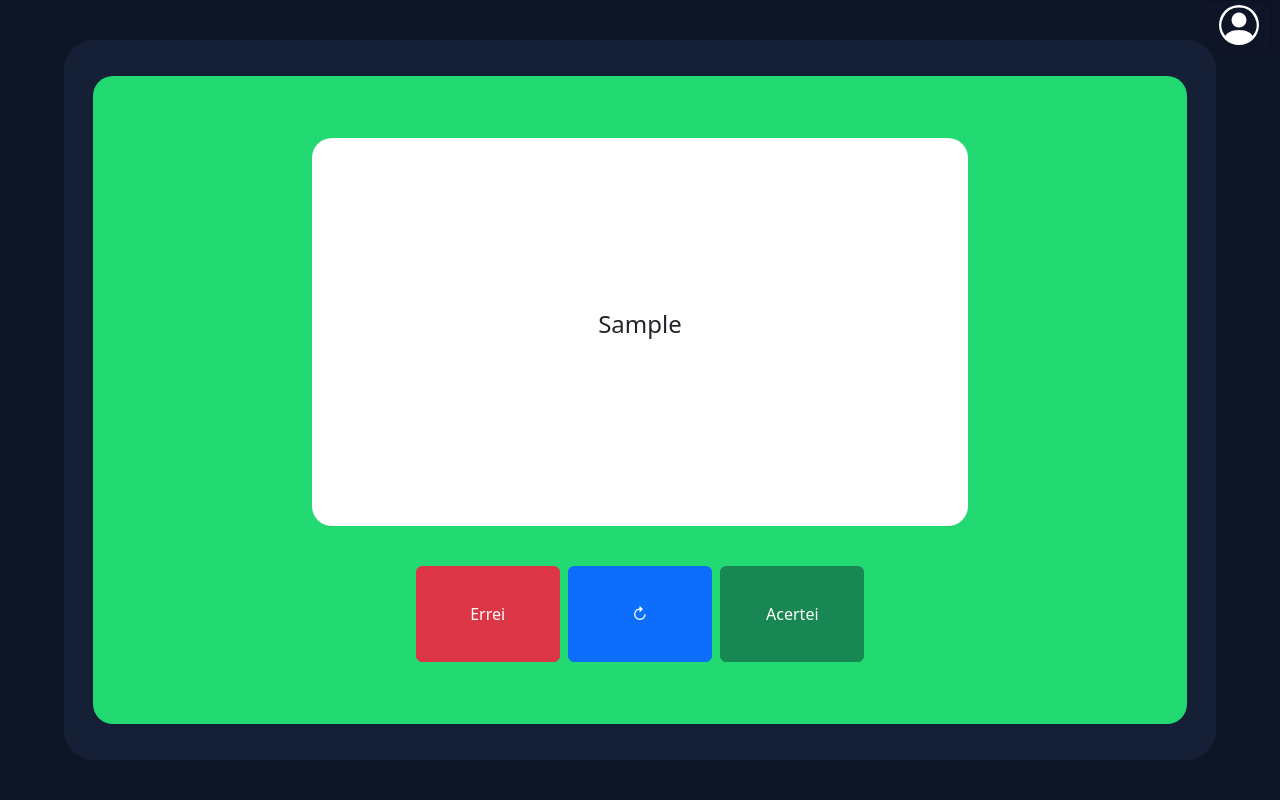
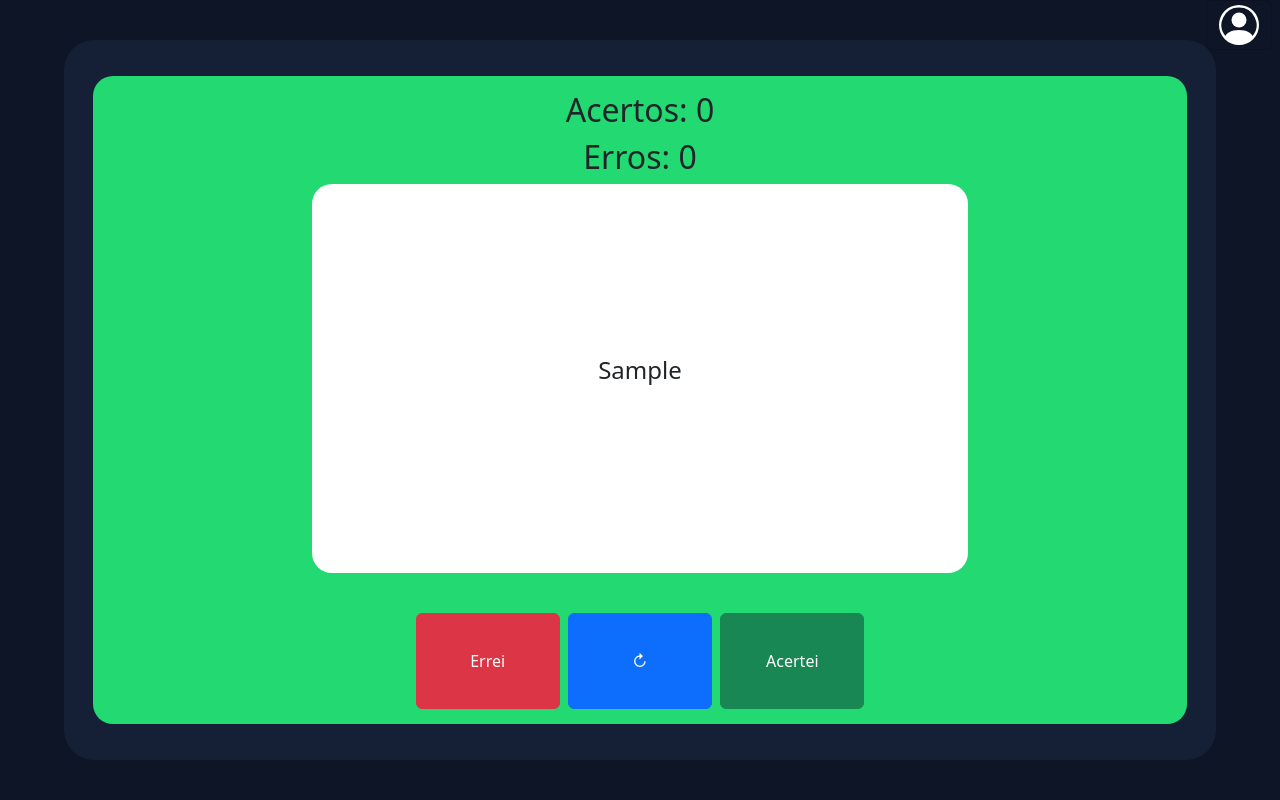
Before and after one commit to LuisFelipeKrause/FlashApp_WebMobile, a Django app: page /decks/infodeck/revisar/1/ in a window 1280 px wide. Run offline with Django 5.2, Linux system fonts and the light colour scheme; a user stored in the database is signed in; tables that the repository leaves empty hold one stand-in row (values such as "Sample post"); some libraries are stand-ins or nearby versions.

Commit message:
Revisão e contador funcionando

```diff
--- a/FlashApp/myApp/templates/revisar_app/revisao.html
+++ b/FlashApp/myApp/templates/revisar_app/revisao.html
@@ -8,6 +8,8 @@
 
 {% block conteudo %}
     <div id="container">
+        <h2 id="acertos-mostrador"></h2>
+        <h2 id="erros-mostrador"></h2>
         <div id="card">
             <div id="card-content">
                 <div id="frente" class="">
@@ -71,6 +73,8 @@
 
             let frente = document.getElementById('valor-frente').textContent = valoresFrente[cardEmRevisao];
             let verso = document.getElementById('valor-verso').textContent = valoresVerso[cardEmRevisao];
+            let acertosMostrador = document.getElementById('acertos-mostrador').textContent = "Acertos: " + acertos;
+            let errosMostrador = document.getElementById('erros-mostrador').textContent = "Erros: " + erros;
         }
 
         function girarCard() {
@@ -99,12 +103,14 @@
         function contarErro(){
             erros += 1;
             cardEmRevisao++;
+            girarCard();
             fazerRevisao(cardEmRevisao);
         }
 
         function contarAcerto(){
             acertos += 1;
             cardEmRevisao++;
+            girarCard();
             fazerRevisao(cardEmRevisao);
         }
     </script>
```
